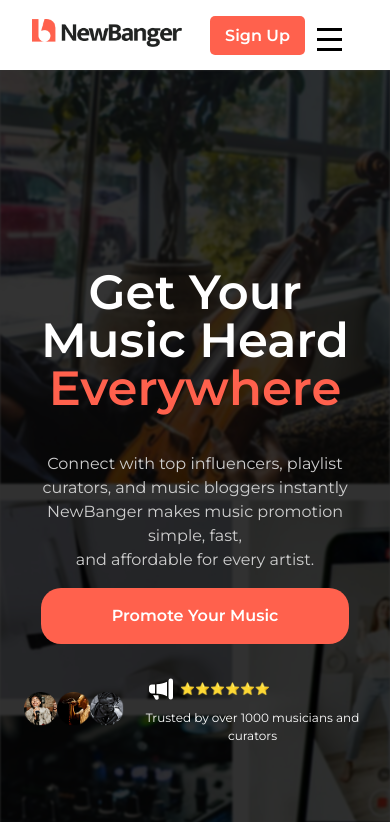
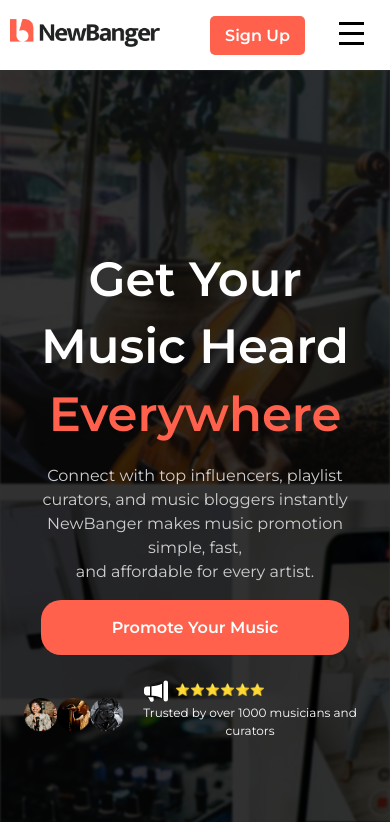
Before and after one commit to Menzo101/newBangersss, a React (Vite) app: page / in a window 390 px wide. Shown: the top 822 px of the page. Built offline with nearby package versions, Linux system fonts and the light colour scheme; a web font is replaced by a local one.

Commit message:
thirdcommmit

```diff
--- a/src/components/navbar.css
+++ b/src/components/navbar.css
@@ -229,6 +229,27 @@ li {
 }
 
 @media (max-width: 480px) {
+
+    header {
+        display: flex;
+        width: 100%;
+        margin: 0 auto;
+
+        justify-content: space-between;
+        gap: 10px;
+        align-items: center;
+        height: 70px;
+
+        /* background-color: rgba(255, 255, 255, 1); */
+        padding: 0 10px;
+        position: sticky;
+        top: 0;
+        left: 0;
+        right: 0;
+        z-index: 1000;
+        /* box-shadow: 4px 4px 4px 2px white; */
+    }
+
     .menu-toggle {
         display: block;
         /* hidden on desktop */
@@ -236,6 +257,7 @@ li {
         height: 15px;
         position: relative;
         cursor: pointer;
+        top: -6px;
         z-index: 2000;
     }
 
@@ -251,6 +273,7 @@ li {
         position: absolute;
         top: 70px;
         left: 0;
+        right: 0;
         width: 100%;
         background: #fff;
 
--- a/src/components/secondcomponent.css
+++ b/src/components/secondcomponent.css
@@ -294,26 +294,25 @@
 
         display: flex;
         align-items: center;
-        /* vertical center */
-        justify-content: center;
+
 
 
     }
 
 
     .hero-content h1 {
-        margin-top: 3rem;
+        margin-top: 2rem;
         font-size: 48px;
         font-family: Montserrat;
         font-weight: 600;
         letter-spacing: 1%;
-        line-height: 1;
-        max-width: 450px;
+        line-height: 1.4;
+        width: 100%;
         text-align: center;
     }
 
     .hero-content p {
-        margin-top: 2.5rem;
+        margin-top: 1rem;
         font-size: 16px;
         font-family: Montserrat;
         line-height: 1.5;
@@ -325,7 +324,7 @@
     .hero-content {
         position: relative;
         z-index: 2;
-        max-width: 850px;
+        width: 100%;
         margin: 2rem auto;
         align-items: center;
 
@@ -380,8 +379,7 @@
     .icons {
         margin-top: 5px;
         position: relative;
-        top: 2rem;
-
+        top: 16px;
         display: flex;
         align-items: center;
         gap: 7px;
@@ -391,11 +389,13 @@
     }
 
     .social-proof {
-        margin-top: 15px;
+        margin-top: 10px;
         display: flex;
         justify-content: center;
-        gap: 15px;
+        gap: 10px;
         align-items: center;
+
+        width: 100%;
 
 
 
@@ -430,6 +430,7 @@
     }
 
     .newContainer p {
+        margin-top: 17px;
         font-size: 12px;
         font-family: Montserrat;
         color: white;
```
